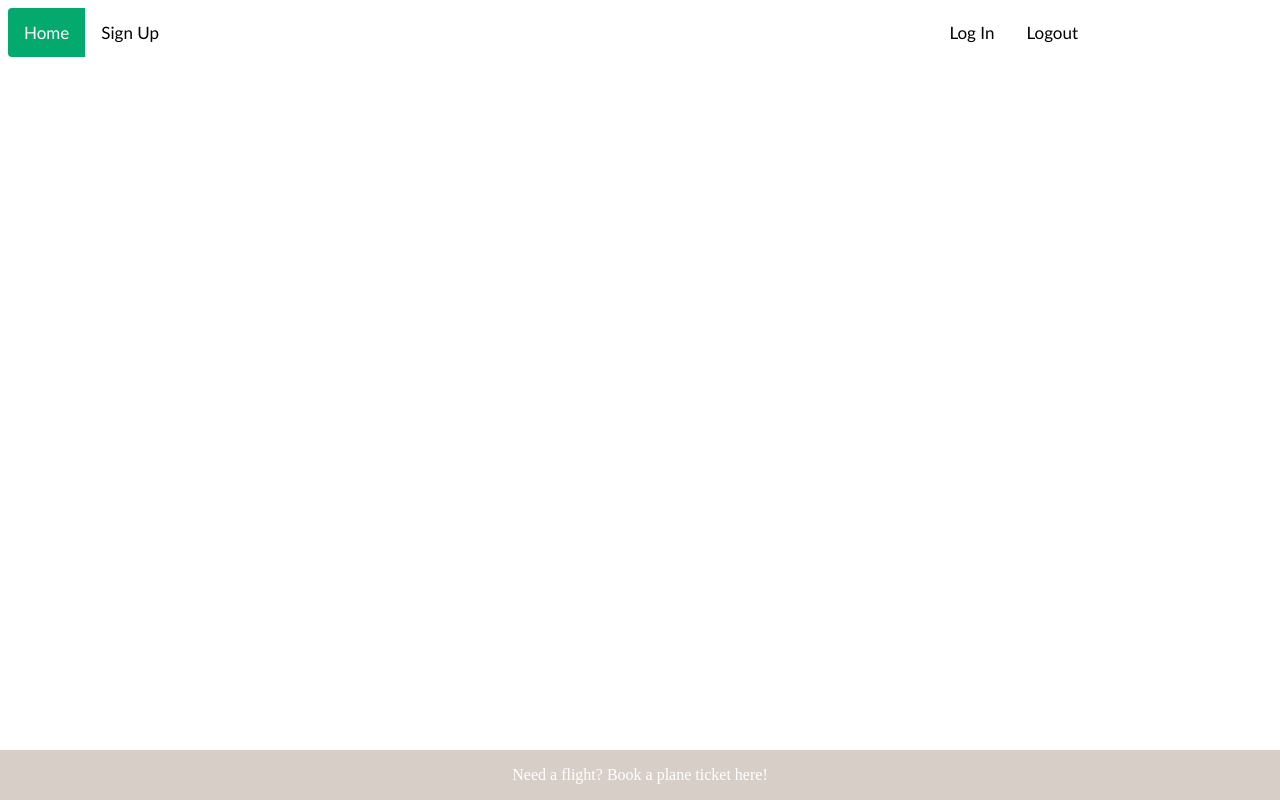
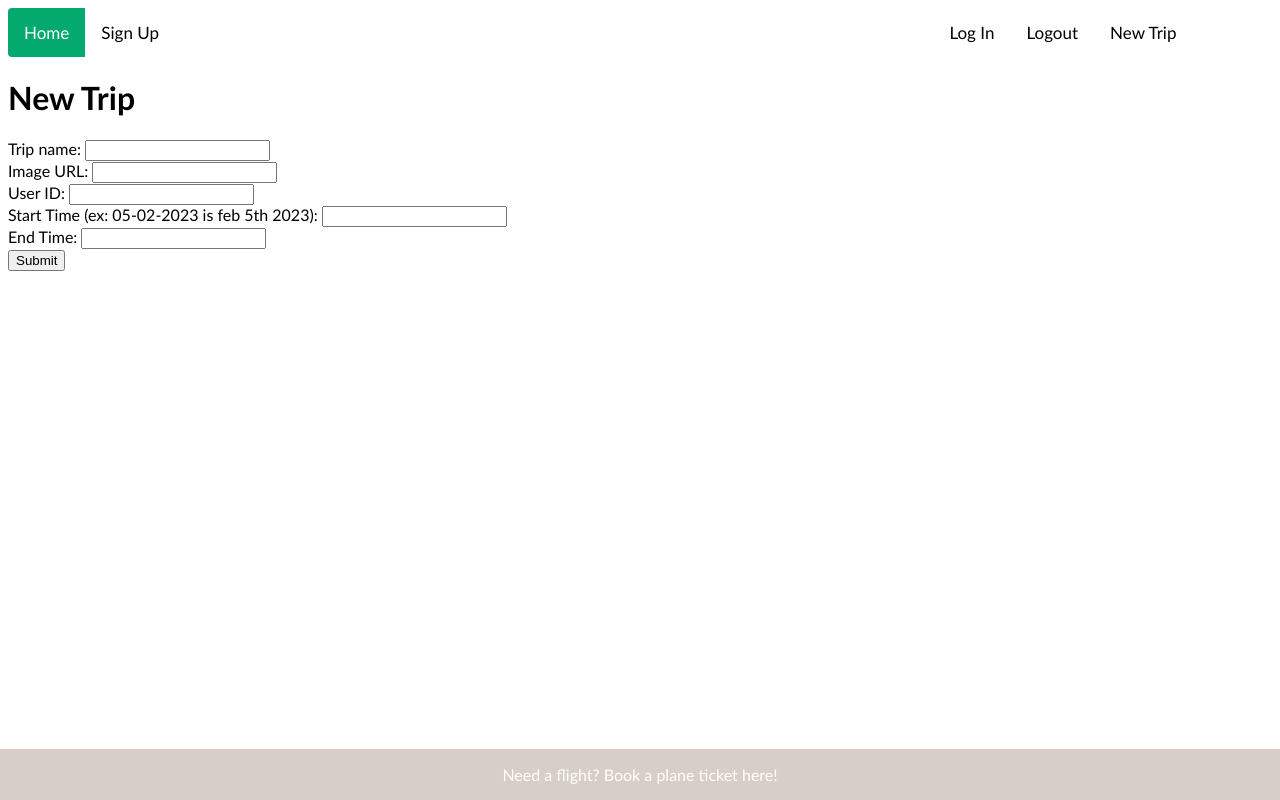
Before and after one commit to alexliew42/vacation-trip-planner-frontend, a React (Vite) app: page /tripsnew in a window 1280 px wide. Built offline with nearby package versions, Linux system fonts and the light colour scheme; no server answers.

Commit message:
add index trips and create trips

```diff
--- a/src/Content.jsx
+++ b/src/Content.jsx
@@ -2,16 +2,41 @@ import {Routes, Route} from "react-router-dom"
 import {Signup} from "./Signup.jsx"
 import {Login} from "./Login.jsx"
 import {IndexTrips} from "./IndexTrips.jsx"
+import {CreateTrips} from "./CreateTrips.jsx"
+import {useState, useEffect} from "react"
+import axios from "axios"
+
 
 
 
 export function Content() {
+
+  const [trips, setTrips] = useState([]);
+
+  const handleIndexTrips = () => {
+    console.log("I am in handleindexTRips")
+    axios.get("http://localhost:3000/trips.json").then((response) => {
+      console.log(response.data);
+      setTrips(response.data);
+    })
+  }
+  const handleCreateTrip = (params, successCallback) => {
+    console.log("I am creating trip")
+    axios.post("http://localhost:3000/trips.json", params).then((response) => {
+      setTrips([...trips, response.data]);
+      successCallback();
+    })
+  }
+
+  useEffect(handleIndexTrips, []);
+
   return (
     <div>
       <Routes>
         <Route path="/signup" element={<Signup/>} />
         <Route path="/login" element={<Login/>} />
-        <Route path="/trips" element={<IndexTrips/>}/>
+        <Route path="/trips" element={<IndexTrips trips={trips}/>}/>
+        <Route path="/tripsnew" element={<CreateTrips onCreateTrip={handleCreateTrip}/>} />
       </Routes>
     </div>
   );
--- /dev/null
+++ b/src/CreateTrips.jsx
@@ -0,0 +1,34 @@
+/* eslint-disable react/prop-types */
+export function CreateTrips(props) {
+
+  const handleSubmit = (event) => {
+    event.preventDefault()
+    const params = new FormData(event.target);
+    props.onCreateTrip(params, () => event.target.reset())
+  }
+
+
+  return (
+    <div>
+      <h1>New Trip</h1>
+      <form onSubmit={handleSubmit}>
+        <div>
+          Trip name: <input name="title" type="text"/>
+        </div>
+        <div>
+          Image URL: <input name="image_url" type="text"/>
+        </div>
+        <div>
+          User ID: <input name="user_id" type="integer"/>
+        </div>
+        <div>
+          Start Time (ex: 05-02-2023 is feb 5th 2023): <input name="start_time" type="text"/>
+        </div>
+        <div>
+          End Time: <input name="end_time" type="text"/>
+        </div>
+        <input type="submit"/>
+      </form>
+    </div>
+  )
+}
--- a/src/Header.jsx
+++ b/src/Header.jsx
@@ -4,10 +4,11 @@ export function Header() {
 
   return (
     <div className="topnav">
-      <a href="#home" className="active">Home</a>
+      <a href="/trips" className="active">Home</a>
       <a href="/signup" className="right">Sign Up</a>
       <a href="/login">Log In</a>
       <LogoutLink/>
+      <a href="/tripsnew">New Trip</a>
     </div>
   );
 }
--- a/src/IndexTrips.jsx
+++ b/src/IndexTrips.jsx
@@ -1,7 +1,19 @@
-export function IndexTrips () {
+/* eslint-disable react/prop-types */
+
+
+export function IndexTrips (props) {
   return (
     <div>
-      I am index trips
+      <h1>All of your trips</h1>
+      {props.trips.map((trip)=> (
+        <div key={trip.id} >
+          <h1>{trip.title}</h1>
+          <h2>{trip.user_id}</h2>
+          <img src={trip.image_url}/>
+          <p>{trip.start_time}</p>
+          <p>{trip.end_time}</p>
+        </div>
+      ))}
     </div>
   )
 }
--- a/src/index.css
+++ b/src/index.css
@@ -1,4 +1,8 @@
 /* Add a black background color to the top navigation */
+body {
+  font-family: 'Trebuchet MS', 'Lucida Sans Unicode', 'Lucida Grande', 'Lucida Sans', Arial, sans-serif;
+}
+
 .topnav {
   background-color: white;
   overflow: hidden;
```
